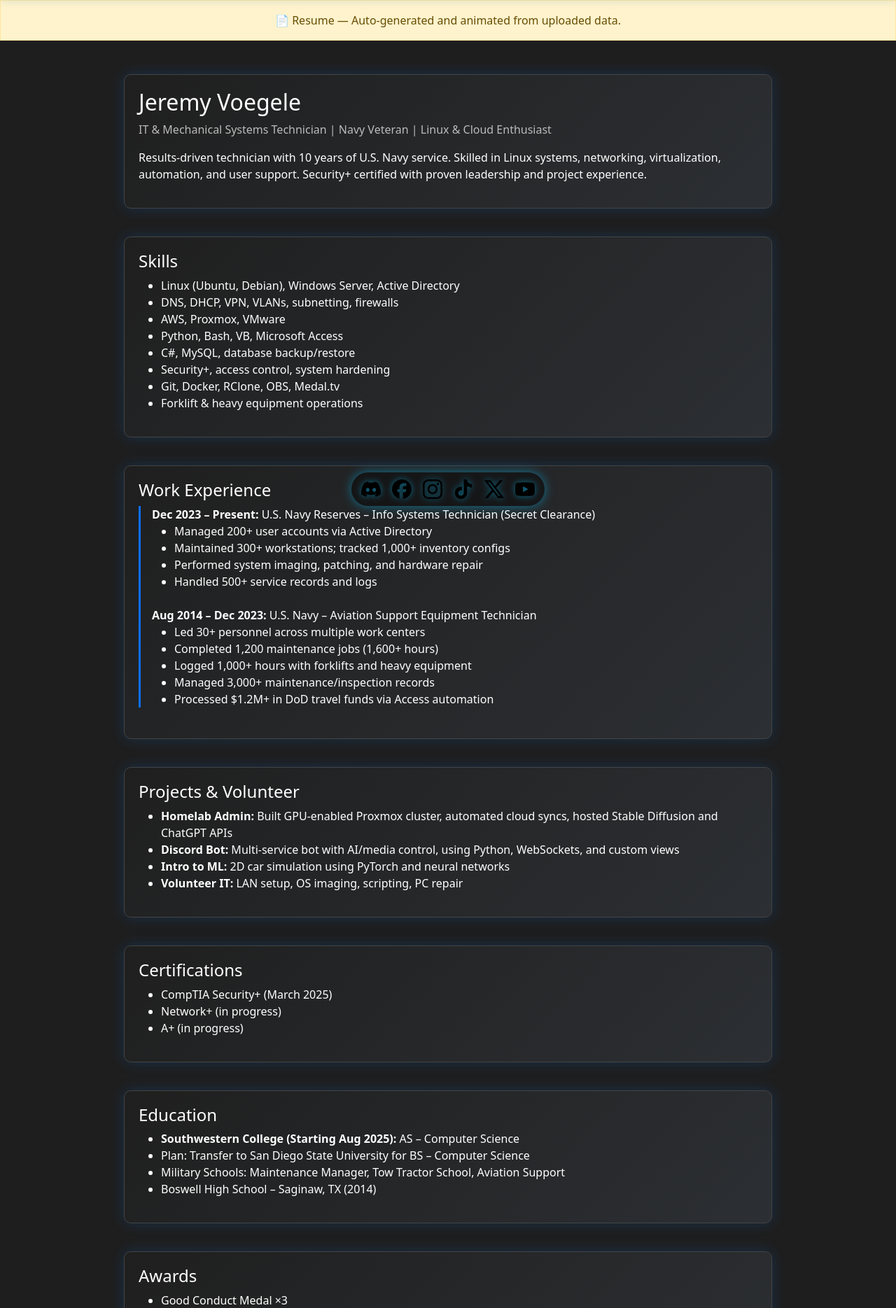
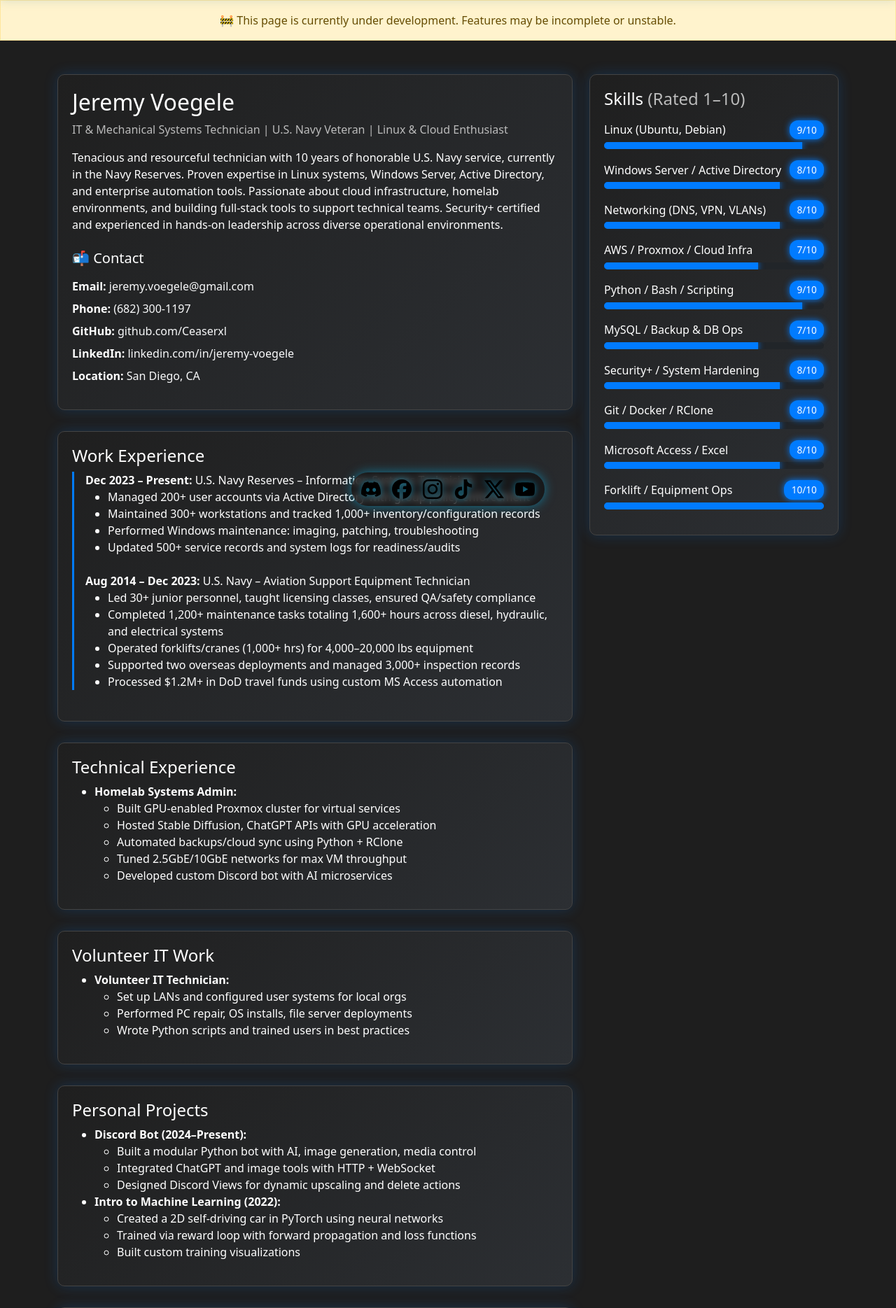
Before and after one commit to Ceaserxl/CXL-Website, a PHP site: page /resume.php in a window 1280 px wide. Shown: the part 67-1936 px from the top of the page at 70% size. Run offline with PHP 8.4, Linux system fonts and the light colour scheme.

Commit message:
Added Resume

```diff
--- a/includes/nav.php
+++ b/includes/nav.php
@@ -27,3 +27,6 @@
     </div>
   </div>
 </nav>
+<div class="alert alert-warning text-center rounded-0 mb-4">
+  🚧 This page is currently under development. Features may be incomplete or unstable.
+</div>
--- /dev/null
+++ b/includes/resume/main.php
@@ -0,0 +1,140 @@
+<div id="profile" class="card-section resume-section animated-section" data-animate="slide-left">
+  <h2>Jeremy Voegele</h2>
+  <p class="text-muted">IT & Mechanical Systems Technician | U.S. Navy Veteran | Linux & Cloud Enthusiast</p>
+  <p>
+    Tenacious and resourceful technician with 10 years of honorable U.S. Navy service, currently in the Navy Reserves.
+    Proven expertise in Linux systems, Windows Server, Active Directory, and enterprise automation tools.
+    Passionate about cloud infrastructure, homelab environments, and building full-stack tools to support technical teams.
+    Security+ certified and experienced in hands-on leadership across diverse operational environments.
+  </p>
+
+  <div class="mt-4">
+    <h5 class="mb-3">📬 Contact</h5>
+    <ul class="list-unstyled">
+      <li class="mb-2">
+        <strong>Email:</strong>
+        <a href="mailto:jeremy.voegele@gmail.com" class="text-decoration-none text-light">jeremy.voegele@gmail.com</a>
+      </li>
+      <li class="mb-2">
+        <strong>Phone:</strong> <span class="text-light">(682) 300-1197</span>
+      </li>
+      <li class="mb-2">
+        <strong>GitHub:</strong>
+        <a href="https://github.com/Ceaserxl" target="_blank" class="text-decoration-none text-light">github.com/Ceaserxl</a>
+      </li>
+      <li class="mb-2">
+        <strong>LinkedIn:</strong>
+        <a href="https://www.linkedin.com/in/jeremy-voegele-5062951b7/" target="_blank" class="text-decoration-none text-light">linkedin.com/in/jeremy-voegele</a>
+      </li>
+      <li class="mb-2">
+        <strong>Location:</strong> <span class="text-light">San Diego, CA</span>
+      </li>
+    </ul>
+  </div>
+</div>
+
+
+<div id="work" class="card-section resume-section animated-section" data-animate="fade-scale">
+  <h4>Work Experience</h4>
+  <div class="timeline-line">
+    <div class="timeline-item">
+      <strong>Dec 2023 – Present:</strong> U.S. Navy Reserves – Information Systems Technician
+      <ul>
+        <li>Managed 200+ user accounts via Active Directory with group policy enforcement</li>
+        <li>Maintained 300+ workstations and tracked 1,000+ inventory/configuration records</li>
+        <li>Performed Windows maintenance: imaging, patching, troubleshooting</li>
+        <li>Updated 500+ service records and system logs for readiness/audits</li>
+      </ul>
+    </div>
+    <div class="timeline-item">
+      <strong>Aug 2014 – Dec 2023:</strong> U.S. Navy – Aviation Support Equipment Technician
+      <ul>
+        <li>Led 30+ junior personnel, taught licensing classes, ensured QA/safety compliance</li>
+        <li>Completed 1,200+ maintenance tasks totaling 1,600+ hours across diesel, hydraulic, and electrical systems</li>
+        <li>Operated forklifts/cranes (1,000+ hrs) for 4,000–20,000 lbs equipment</li>
+        <li>Supported two overseas deployments and managed 3,000+ inspection records</li>
+        <li>Processed $1.2M+ in DoD travel funds using custom MS Access automation</li>
+      </ul>
+    </div>
+  </div>
+</div>
+
+<div id="experience" class="card-section resume-section animated-section" data-animate="rotate-list">
+  <h4>Technical Experience</h4>
+  <ul>
+    <li><strong>Homelab Systems Admin:</strong>
+      <ul>
+        <li>Built GPU-enabled Proxmox cluster for virtual services</li>
+        <li>Hosted Stable Diffusion, ChatGPT APIs with GPU acceleration</li>
+        <li>Automated backups/cloud sync using Python + RClone</li>
+        <li>Tuned 2.5GbE/10GbE networks for max VM throughput</li>
+        <li>Developed custom Discord bot with AI microservices</li>
+      </ul>
+    </li>
+  </ul>
+</div>
+
+<div id="volunteer" class="card-section resume-section animated-section" data-animate="rotate-list">
+  <h4>Volunteer IT Work</h4>
+  <ul>
+    <li><strong>Volunteer IT Technician:</strong>
+      <ul>
+        <li>Set up LANs and configured user systems for local orgs</li>
+        <li>Performed PC repair, OS installs, file server deployments</li>
+        <li>Wrote Python scripts and trained users in best practices</li>
+      </ul>
+    </li>
+  </ul>
+</div>
+
+<div id="projects" class="card-section resume-section animated-section" data-animate="rotate-list">
+  <h4>Personal Projects</h4>
+  <ul>
+    <li><strong>Discord Bot (2024–Present):</strong>
+      <ul>
+        <li>Built a modular Python bot with AI, image generation, media control</li>
+        <li>Integrated ChatGPT and image tools with HTTP + WebSocket</li>
+        <li>Designed Discord Views for dynamic upscaling and delete actions</li>
+      </ul>
+    </li>
+    <li><strong>Intro to Machine Learning (2022):</strong>
+      <ul>
+        <li>Created a 2D self-driving car in PyTorch using neural networks</li>
+        <li>Trained via reward loop with forward propagation and loss functions</li>
+        <li>Built custom training visualizations</li>
+      </ul>
+    </li>
+  </ul>
+</div>
+
+<div id="certs" class="card-section resume-section animated-section" data-animate="glow-pulse">
+  <h4>Certifications</h4>
+  <ul>
+    <li>CompTIA Security+ (Obtained March 2025)</li>
+    <li>Network+ (In Progress)</li>
+    <li>A+ (In Progress)</li>
+  </ul>
+</div>
+
+<div id="education" class="card-section resume-section animated-section" data-animate="cascade">
+  <h4>Education</h4>
+  <ul>
+    <li>Goal: Transfer to San Diego State University – B.S. Computer Science</li>
+    <li><strong>Southwestern College (Starting Aug 2025):</strong> Associate of Science – Computer Science</li>
+    <li><strong>CNATTU – Jacksonville, FL:</strong> Shipboard Support Equipment, Maintenance Manager (2017 & 2020)</li>
+    <li><strong>CNATTU – Jacksonville, FL:</strong> Large Tow Tractor School (2015)</li>
+    <li><strong>NATTC – Pensacola, FL:</strong> Aviation Support Equipment School (2014–2015)</li>
+    <li><strong>Boswell High School – Saginaw, TX:</strong> High School Diploma (2014)</li>
+  </ul>
+</div>
+
+<div id="awards" class="card-section resume-section animated-section award-shimmer" data-animate="cascade">
+  <h4>Awards</h4>
+  <ul>
+    <li>Good Conduct Medal ×3</li>
+    <li>Humanitarian Service Medal ×2</li>
+    <li>Navy "E" Ribbon</li>
+    <li>Global War on Terrorism Expeditionary Medal</li>
+    <li>Sea Service Deployment Ribbon</li>
+  </ul>
+</div>
--- /dev/null
+++ b/includes/resume/resume.css
@@ -0,0 +1,79 @@
+
+/* Resume Animation Styling */
+.animated-section[data-animate] {
+  opacity: 0;
+  transform: translateY(20px);
+  transition: opacity 0.3s ease, transform 0.3s ease;
+}
+
+.animated-section.visible {
+  opacity: 1;
+  transform: translateY(0);
+}
+
+/* Section Layout */
+.resume-section {
+  margin-bottom: 2.5rem;
+}
+
+/* Timeline styling */
+.timeline-line {
+  border-left: 3px solid var(--primary-blue);
+  padding-left: 1rem;
+}
+
+.timeline-item {
+  margin-bottom: 1.5rem;
+}
+
+/* Skill ratings */
+.skill-rating {
+  margin-bottom: 1rem;
+}
+
+.skill-rating .progress {
+  height: 10px;
+  background-color: #2a2a2a;
+}
+
+.skill-rating span {
+  font-weight: 500;
+  color: var(--light-text);
+}
+
+/* Awards shimmer effect */
+.award-shimmer {
+  animation: shimmer-bg 2s infinite linear;
+}
+
+@keyframes shimmer-bg {
+  0% { background-color: rgba(255, 215, 0, 0.05); }
+  50% { background-color: rgba(255, 215, 0, 0.2); }
+  100% { background-color: rgba(255, 215, 0, 0.05); }
+}
+
+/* Flip effect for contact */
+.flip-hover {
+  transition: transform 0.6s ease;
+  transform-style: preserve-3d;
+}
+
+.flip-hover:hover {
+  transform: rotateY(180deg);
+}
+
+/* Dark mode compatibility */
+.card-section {
+  background: linear-gradient(135deg, #1f1f1f, #2c2f33);
+  border: 1px solid #444;
+  border-radius: 10px;
+  box-shadow: 0 0 20px rgba(0, 123, 255, 0.2);
+  padding: 20px;
+  margin-bottom: 30px;
+  transition: all 0.3s ease;
+}
+
+.card-section:hover {
+  box-shadow: 0 0 25px rgba(0, 123, 255, 0.4);
+  transform: translateY(-2px);
+}
--- /dev/null
+++ b/includes/resume/sidebar.php
@@ -0,0 +1,28 @@
+<div class="card-section resume-section animated-section" data-animate="bounce-bars">
+  <h4 class="mb-3">Skills <span class="text-muted">(Rated 1–10)</span></h4>
+
+  <?php
+  $skills = [
+    ['Linux (Ubuntu, Debian)', 9],
+    ['Windows Server / Active Directory', 8],
+    ['Networking (DNS, VPN, VLANs)', 8],
+    ['AWS / Proxmox / Cloud Infra', 7],
+    ['Python / Bash / Scripting', 9],
+    ['MySQL / Backup & DB Ops', 7],
+    ['Security+ / System Hardening', 8],
+    ['Git / Docker / RClone', 8],
+    ['Microsoft Access / Excel', 8],
+    ['Forklift / Equipment Ops', 10],
+  ];
+  foreach ($skills as [$label, $score]): ?>
+    <div class="skill-rating mb-3">
+      <div class="d-flex justify-content-between align-items-center mb-1">
+        <span><?= $label ?></span>
+        <span class="badge bg-success"><?= $score ?>/10</span>
+      </div>
+      <div class="progress bg-dark">
+        <div class="progress-bar bg-success" role="progressbar" style="width: <?= $score * 10 ?>%;"></div>
+      </div>
+    </div>
+  <?php endforeach; ?>
+</div>
--- a/index.php
+++ b/index.php
@@ -21,10 +21,6 @@
 <?php endif; ?>
 
 <?php include './includes/nav.php'; ?>
-
-<div class="alert alert-warning text-center rounded-0 mb-4">
-  🚧 This page is currently under development. Features may be incomplete or unstable.
-</div>
 
 <div id="mainContent" style="display: none;" class="container my-5">
   <div class="row">
--- a/resume.php
+++ b/resume.php
@@ -1,154 +1,40 @@
 <?php
 $isRoot = isset($_SERVER['SCRIPT_NAME']) && basename($_SERVER['SCRIPT_NAME']) === 'resume.php';
 ?>
-
 <!DOCTYPE html>
 <html lang="en">
 <head>
   <meta charset="UTF-8" />
   <meta name="viewport" content="width=device-width, initial-scale=1" />
   <title>Jeremy Voegele Resume</title>
+
+  <!-- Stylesheets -->
   <link href="https://cdn.jsdelivr.net/npm/bootstrap@5.3.0/dist/css/bootstrap.min.css" rel="stylesheet" />
   <link rel="stylesheet" href="style.css" />
+  <link rel="stylesheet" href="includes/resume/resume.css" />
   <link rel="icon" href="images/default_avatar.png" type="image/x-icon" />
-  <style>
-    .fade-in {
-      opacity: 0;
-      transform: translateY(20px);
-      transition: all 0.6s ease-out;
-    }
-    .fade-in.visible {
-      opacity: 1;
-      transform: translateY(0);
-    }
-    .resume-section {
-      margin-bottom: 2.5rem;
-    }
-    .timeline-line {
-      border-left: 3px solid #0d6efd;
-      padding-left: 1rem;
-    }
-    .timeline-item {
-      margin-bottom: 1.5rem;
-    }
-  </style>
 </head>
 <body>
 
-<?php include './includes/nav.php'; ?>
+  <?php include './includes/nav.php'; ?>
 
-<div class="alert alert-warning text-center rounded-0 mb-4">
-  📄 Resume — Auto-generated and animated from uploaded data.
-</div>
+  <main id="mainContent" class="container my-5">
+    <div class="row">
+      <div class="col-lg-8">
+        <?php include './includes/resume/main.php'; ?>
+      </div>
+      <div class="col-lg-4">
+        <?php include './includes/resume/sidebar.php'; ?>
+      </div>
+    </div>
+  </main>
 
-<div id="mainContent" class="container my-5">
-  <div class="row justify-content-center">
-    <div class="col-md-10">
+  <?php include './includes/socials.php'; ?>
 
-      <div class="card-section fade-in resume-section">
-        <h2>Jeremy Voegele</h2>
-        <p class="text-muted">IT & Mechanical Systems Technician | Navy Veteran | Linux & Cloud Enthusiast</p>
-        <p>Results-driven technician with 10 years of U.S. Navy service. Skilled in Linux systems, networking, virtualization, automation, and user support. Security+ certified with proven leadership and project experience.</p>
-      </div>
+  <!-- Scripts -->
+  <script src="https://cdn.jsdelivr.net/npm/bootstrap@5.3.0/dist/js/bootstrap.bundle.min.js"></script>
+  <script src="https://cdn.jsdelivr.net/npm/animejs@3.2.1/lib/anime.min.js"></script>
+  <script src="includes/resume/resume.js"></script>
 
-      <div class="card-section fade-in resume-section">
-        <h4>Skills</h4>
-        <ul>
-          <li>Linux (Ubuntu, Debian), Windows Server, Active Directory</li>
-          <li>DNS, DHCP, VPN, VLANs, subnetting, firewalls</li>
-          <li>AWS, Proxmox, VMware</li>
-          <li>Python, Bash, VB, Microsoft Access</li>
-          <li>C#, MySQL, database backup/restore</li>
-          <li>Security+, access control, system hardening</li>
-          <li>Git, Docker, RClone, OBS, Medal.tv</li>
-          <li>Forklift & heavy equipment operations</li>
-        </ul>
-      </div>
-
-      <div class="card-section fade-in resume-section">
-        <h4>Work Experience</h4>
-        <div class="timeline-line">
-          <div class="timeline-item">
-            <strong>Dec 2023 – Present:</strong> U.S. Navy Reserves – Info Systems Technician (Secret Clearance)<br>
-            <ul>
-              <li>Managed 200+ user accounts via Active Directory</li>
-              <li>Maintained 300+ workstations; tracked 1,000+ inventory configs</li>
-              <li>Performed system imaging, patching, and hardware repair</li>
-              <li>Handled 500+ service records and logs</li>
-            </ul>
-          </div>
-          <div class="timeline-item">
-            <strong>Aug 2014 – Dec 2023:</strong> U.S. Navy – Aviation Support Equipment Technician<br>
-            <ul>
-              <li>Led 30+ personnel across multiple work centers</li>
-              <li>Completed 1,200 maintenance jobs (1,600+ hours)</li>
-              <li>Logged 1,000+ hours with forklifts and heavy equipment</li>
-              <li>Managed 3,000+ maintenance/inspection records</li>
-              <li>Processed $1.2M+ in DoD travel funds via Access automation</li>
-            </ul>
-          </div>
-        </div>
-      </div>
-
-      <div class="card-section fade-in resume-section">
-        <h4>Projects & Volunteer</h4>
-        <ul>
-          <li><strong>Homelab Admin:</strong> Built GPU-enabled Proxmox cluster, automated cloud syncs, hosted Stable Diffusion and ChatGPT APIs</li>
-          <li><strong>Discord Bot:</strong> Multi-service bot with AI/media control, using Python, WebSockets, and custom views</li>
-          <li><strong>Intro to ML:</strong> 2D car simulation using PyTorch and neural networks</li>
-          <li><strong>Volunteer IT:</strong> LAN setup, OS imaging, scripting, PC repair</li>
-        </ul>
-      </div>
-
-      <div class="card-section fade-in resume-section">
-        <h4>Certifications</h4>
-        <ul>
-          <li>CompTIA Security+ (March 2025)</li>
-          <li>Network+ (in progress)</li>
-          <li>A+ (in progress)</li>
-        </ul>
-      </div>
-
-      <div class="card-section fade-in resume-section">
-        <h4>Education</h4>
-        <ul>
-          <li><strong>Southwestern College (Starting Aug 2025):</strong> AS – Computer Science</li>
-          <li>Plan: Transfer to San Diego State University for BS – Computer Science</li>
-          <li>Military Schools: Maintenance Manager, Tow Tractor School, Aviation Support</li>
-          <li>Boswell High School – Saginaw, TX (2014)</li>
-        </ul>
-      </div>
-
-      <div class="card-section fade-in resume-section">
-        <h4>Awards</h4>
-        <ul>
-          <li>Good Conduct Medal ×3</li>
-          <li>Humanitarian Service Medal ×2</li>
-          <li>Navy "E" Ribbon</li>
-          <li>Global War on Terrorism Expeditionary Medal</li>
-          <li>Sea Service Deployment Ribbon</li>
-        </ul>
-      </div>
-
-      <div class="card-section fade-in resume-section">
-        <h4>Contact</h4>
-        <p>Email: you@example.com</p>
-        <p>GitHub: <a href="https://github.com/yourusername" target="_blank">github.com/yourusername</a></p>
-      </div>
-
-    </div>
-  </div>
-</div>
-
-<?php include './includes/socials.php'; ?>
-
-<script src="https://cdn.jsdelivr.net/npm/bootstrap@5.3.0/dist/js/bootstrap.bundle.min.js"></script>
-<script>
-  window.addEventListener('load', () => {
-    document.querySelectorAll('.fade-in').forEach((el, i) => {
-      setTimeout(() => el.classList.add('visible'), i * 200);
-    });
-  });
-</script>
 </body>
 </html>
```
Also changed, not shown: includes/resume/resume.js (added, +18 -0 lines).
